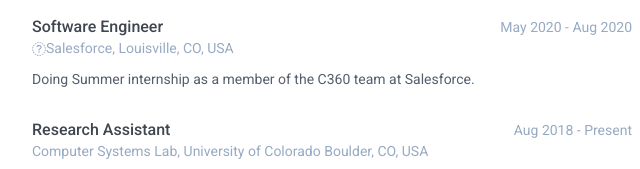
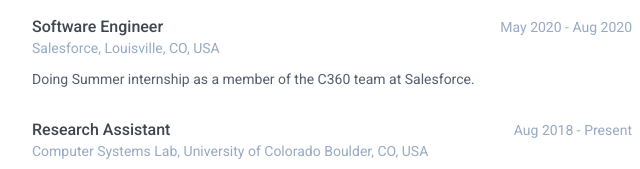
Before and after one commit to Maziyar-Na/Maziyar-Na.github.io, a plain HTML site: page index.html in a window 1280 px wide. Shown: the part 451-620 px from the top of the page, 188-828 px from the left. Drawn offline with Linux system fonts and the light colour scheme.

Commit message:
shimmy abstract corrected

```diff
--- a/index.html
+++ b/index.html
@@ -106,7 +106,7 @@
                             <h3 class="job-title">Software Engineer</h3>
                             <div class="time">May 2020 - Aug 2020</div>
                         </div><!--//upper-row-->
-                        <div class="company"><i class="fab fa-salesforce"></i>Salesforce, Louisville, CO, USA</div>
+                        <div class="company">Salesforce, Louisville, CO, USA</div>
                     </div><!--//meta-->
                     <div class="details">
                         <p>Doing Summer internship as a member of the C360 team at Salesforce. </p>
```
Also changed, not shown: assets/images/salesforce-brands.svg (added).
